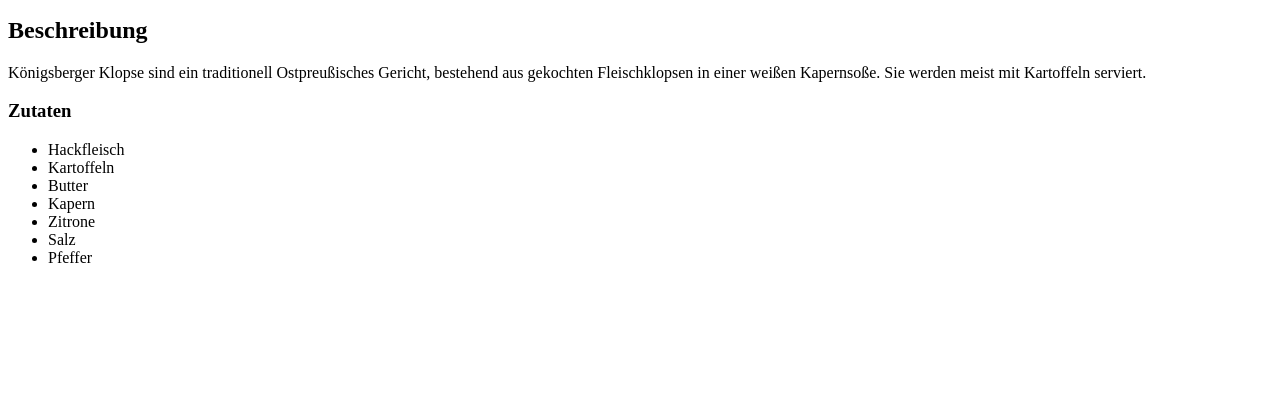
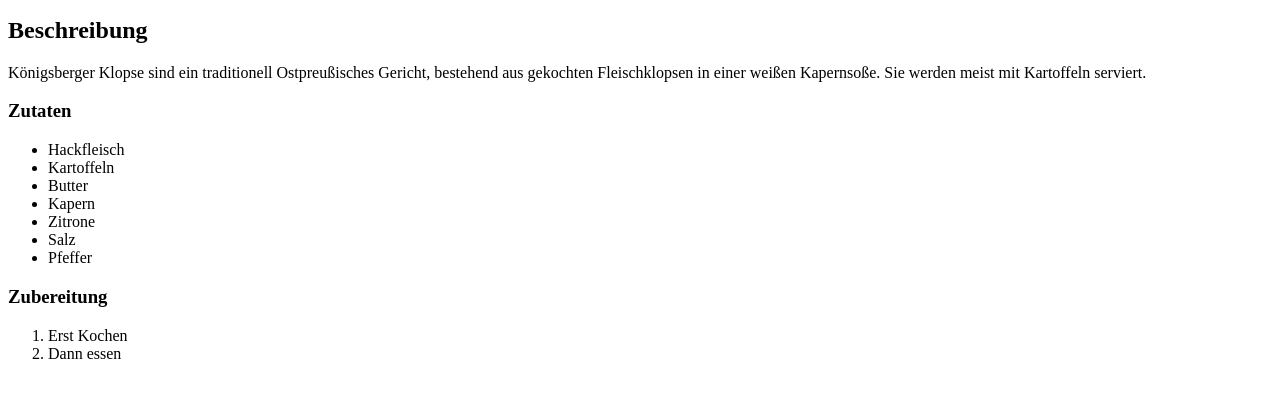
Before and after one commit to VinRakeliz/odin-recipes, a plain HTML site: page recipes/königsberger.html in a window 1280 px wide. Shown: the part 101-498 px from the top of the page. Drawn offline with Linux system fonts and the light colour scheme.

Commit message:
Add ordered list of recipe steps

```diff
--- a/recipes/königsberger.html
+++ b/recipes/königsberger.html
@@ -27,5 +27,12 @@
         <li>Pfeffer</li>
     </ul>
 
+    <h3>Zubereitung</h3>
+
+    <ol>
+        <li>Erst Kochen</li>
+        <li>Dann essen </li>
+    </ol>
+
 </body>
 </html>
```
